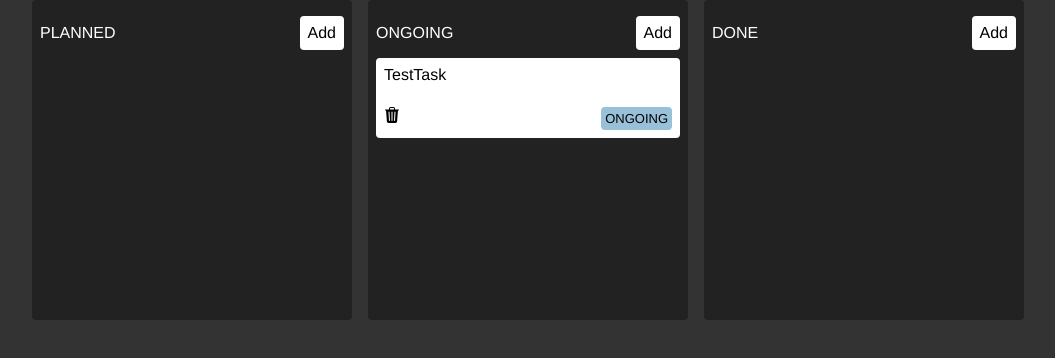
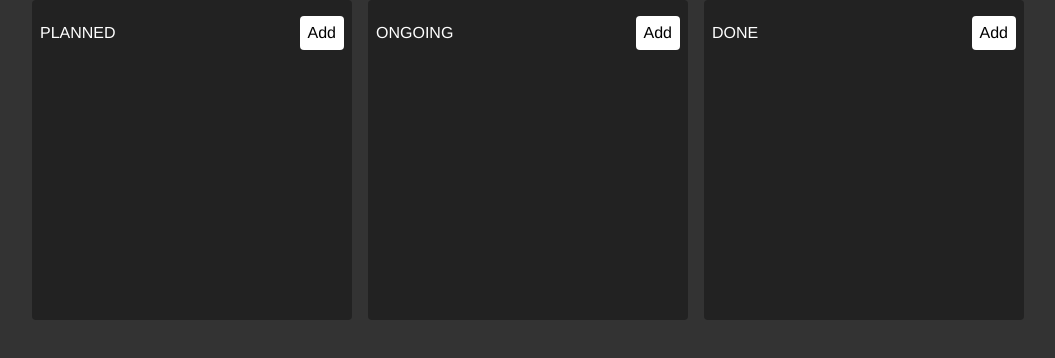
Before and after one commit to prathu9/kanban-zustand, a React (Vite) app: page / in a window 1280 px wide. Shown: the top 358 px of the page, without its empty margins (112-1167 px from the left). Built offline with nearby package versions, Linux system fonts and the light colour scheme.

Commit message:
removed default value

```diff
--- a/src/store.ts
+++ b/src/store.ts
@@ -7,7 +7,7 @@ type Task = {
 }
 
 const store = (set: any) => ({
-    tasks: [{title: 'TestTask', state: 'ONGOING'}],
+    tasks: [],
     draggedTask: null,
     addTask: (title: string, state: string) => set((store: any) => ({tasks: [...store.tasks, {title, state}]}), false, "addTask"),
     deleteTask: (title: string) => set((store: any) => (
```
